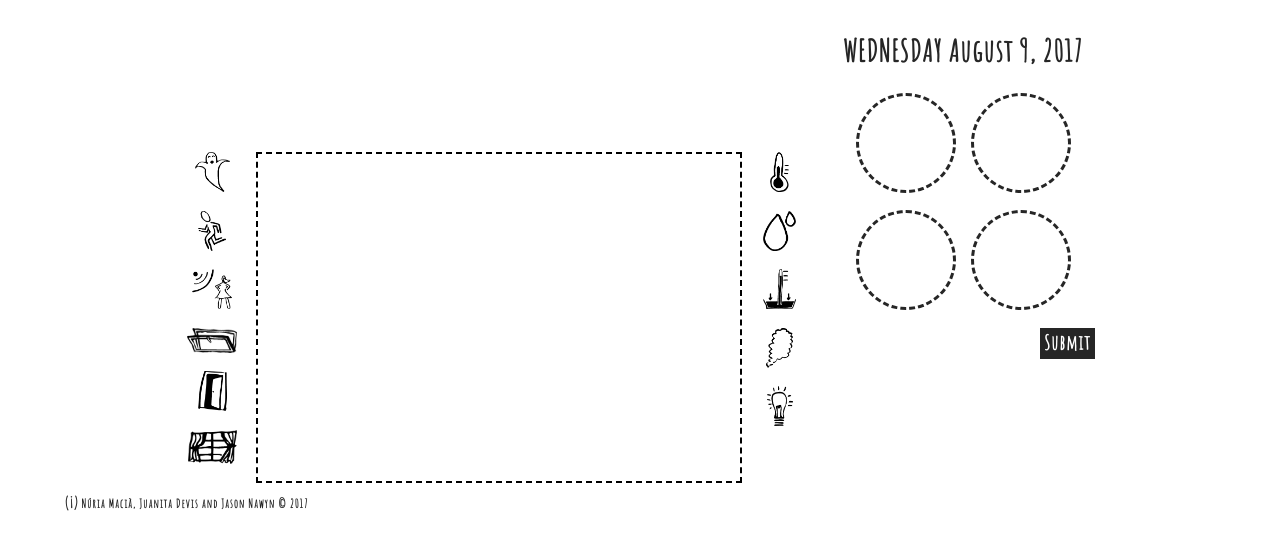
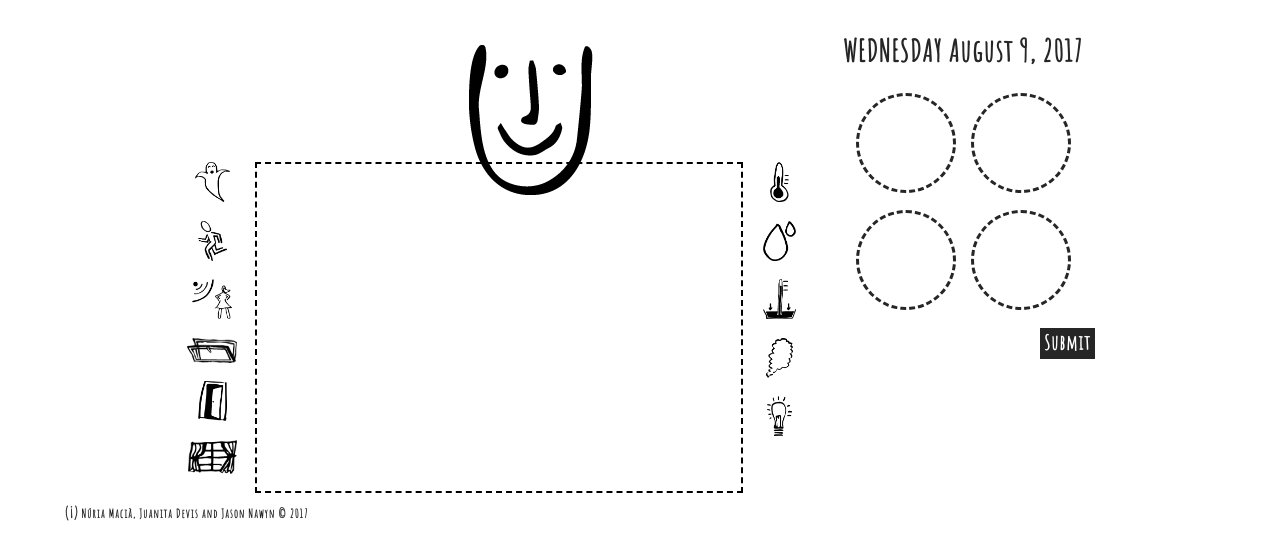
Before and after one commit to nmacia/Electronautes, a PHP site: page /relate.php in a window 1280 px wide. Shown: the part 130-690 px from the top of the page. Run offline with PHP 8.4, Linux system fonts and the light colour scheme; some libraries are stand-ins or nearby versions.

Commit message:
General css reorganization and some emotions tab #18

```diff
--- a/relate.php
+++ b/relate.php
@@ -18,7 +18,25 @@
                 <!-- Drag and drop -->
                 <div class="col-xs-12 col-md-7 no-padding">
 
+                  <!-- Tab emotions -->
+
                     <div class="r-emotions">
+                      <!--Mood-->
+                      <div class="buttonsurvey-mood">
+                       <label>
+                          <input type="radio" name="mood" id="happy" value="happy" />
+                              <figure>
+                                  <img src="./img/emotions/mood-happy.png" alt="I'm happy." />
+                                      <figcaption>Happy</figcaption>
+                              </figure>
+                        </label>
+                        </div>
+                      <!--Energy-->
+                      <!--Temperature-->
+                      <!--Noise-->
+
+
+
                     </div>
 
                     <div class="r-sensorsbox-and-dragbox">
@@ -158,6 +176,7 @@
                     </div>
                   <div class="boxbuttonssurvey">
                     <div class="c-group-box">
+                      <!--Mood, ENERGY, Temperature, Noise -->
                     <div class="circle-group">
                     </div>
                     <div class="circle-group">
--- a/style/style.css
+++ b/style/style.css
@@ -212,6 +212,12 @@ input[type=checkbox]:checked ~ #nav #menu {
 ==================================================
 */
 
+/*
+---------------------------------------------------------
+  05.0 - GENERAL
+---------------------------------------------------------
+*/
+
 .container {
     height: 120px;
     margin-left: auto;
@@ -219,6 +225,15 @@ input[type=checkbox]:checked ~ #nav #menu {
     padding-left: 15px;
     padding-right: 15px;
 }
+
+.bug {
+    float: right;
+}
+
+.button-reportbug img {
+    height: 35px;
+}
+
 
 main .container {
     padding-bottom: 10px;
@@ -457,6 +472,142 @@ input[type=password] {
 }
 
 /*
+---------------------------------------------------------
+  05.1 - RELATE ( Drag and drop relate sensors emotions)
+---------------------------------------------------------
+*/
+
+
+.r-button-sensor  label{
+    width: 100%;
+}
+
+.r-button-sensor img {
+    max-width: 90%;
+    max-height: 40px;
+}
+
+
+.r-button-sensor .img-window-sensor {
+  min-height: 25px;
+}
+
+.r-button-sensor .img-window-sensor {
+  max-width: 50px;
+}
+
+.r-button-sensor label > input + figure {
+  position: relative;
+  height: inherit;
+}
+
+.r-button-sensor  label:hover > figure { /* Invert color for drag and drop */
+	filter: invert(100%);
+}
+
+.r-button-sensor  label:hover > figure > figcaption { /* display figure caption when hover */
+	opacity: 1;
+}
+
+.r-dragbox {
+  float:left;
+    width: 80%;
+    height:initial;
+    margin-left: 1.5%;
+    margin-right: 1.5%;
+    margin-top: 0px;
+    padding: 2.5%;
+    border: .2em dashed black;
+  background-color: rgba(255, 255, 255, 0.72);
+}
+
+.r-dragbox .r-button-sensor img {
+   height: 40px;
+
+}
+
+.r-dragbox .r-button-sensor {
+    max-width: 20%;
+    min-width: 15%;
+    margin: 2px;
+    text-align: center;
+    display: inline-flex;
+
+}
+
+.r-dragbox .r-button-sensor label {
+    padding-top: 5px;
+    padding-bottom: 5px;
+    margin-bottom: 0px;
+
+}
+
+.r-dragbox .r-button-sensor:hover {
+  background-color: #262626;
+  border-radius: 10%;
+}
+
+
+.r-dragbox figcaption {
+
+	font-size: 12px;
+    font-weight: 700;
+    letter-spacing: 1px;
+
+}
+
+.r-emotions {
+  padding-left: 10%;
+  padding-right: 10%;
+  height: 122px;
+  margin-bottom: 10px;
+  margin-top: 0;
+  position: relative;
+  text-align: center;
+  width: 100%;
+
+}
+
+
+.r-sensorsbox-and-dragbox {
+  /* width: 80%; */
+  display: flex;
+  height: 100%
+}
+
+
+.r-sensors-side {
+  width: 10%;
+  height: auto;
+  display: block;
+  margin-bottom: 0px;
+  margin-top: 0;
+  position: relative;
+  text-align: center;
+}
+
+.r-sensors-side .r-button-sensor {
+  max-width: 90%;
+  max-height: auto;
+}
+
+
+.circle-group {
+  border-radius: 100%;
+  border-style: dashed;
+  width: 100px;
+  height: 100px;
+  margin-left: 5%;
+  margin-bottom: 5%;
+  display: inline-flex;
+}
+
+.c-group-box {
+  width: 100%;
+}
+
+
+/*
 ==================================================
   04 - FOOTER
 ==================================================
@@ -494,9 +645,9 @@ footer {
 */
 
 /*
-==================================================
+--------------------------------------------------
   05.1 - DESKTOP
-==================================================
+--------------------------------------------------
 */
 
 @media (min-width : 991px)
@@ -601,9 +752,9 @@ footer {
 
 
 /*
-==================================================
+--------------------------------------------------
   05.2 - SMARTPHONES (Portrait and landscape)
-==================================================
+--------------------------------------------------
 */
 
 @media only screen
@@ -734,6 +885,12 @@ and (max-width : 480px) {
     margin-top: 20px;
   }
 
+  /* reduce the image width of the window img in relate */
+
+  .r-button-sensor .img-window-sensor {
+    max-width: 30px;
+  }
+
 }
 
 
@@ -742,129 +899,3 @@ and (max-width : 480px) {
     font-weight: 800;
     font-size: 15px;
 }
-
-/* Drag and drop relate sensors emotions */
-
-
-.r-button-sensor  label{
-    width: 100%;
-}
-
-.r-button-sensor img {
-    max-width: 90%;
-    max-height: 40px;
-}
-
-
-.r-button-sensor .img-window-sensor {
-  min-height: 25px;
-}
-
-.r-button-sensor .img-window-sensor {
-  max-width: 50px;
-}
-
-.r-button-sensor label > input + figure {
-  position: relative;
-  height: inherit;
-}
-
-.r-button-sensor  label:hover > figure { /* Invert color for drag and drop */
-	filter: invert(100%);
-}
-
-.r-button-sensor  label:hover > figure > figcaption { /* display figure caption when hover */
-	opacity: 1;
-}
-
-.r-dragbox {
-  float:left;
-    width: 80%;
-    height:initial;
-    margin-left: 10px;
-    margin-right: 10px;
-    margin-top: 0px;
-    padding: 2.5%;
-    border: .2em dashed black;
-  background-color: rgba(255, 255, 255, 0.72);
-}
-
-.r-dragbox .r-button-sensor img {
-   height: 40px;
-
-}
-
-.r-dragbox .r-button-sensor {
-    max-width: 20%;
-    min-width: 15%;
-    margin: 2px;
-    text-align: center;
-    display: inline-flex;
-
-}
-
-.r-dragbox .r-button-sensor label {
-    padding-top: 5px;
-    padding-bottom: 5px;
-    margin-bottom: 0px;
-
-}
-
-.r-dragbox .r-button-sensor:hover {
-  background-color: #262626;
-  border-radius: 10%;
-}
-
-
-.r-dragbox figcaption {
-
-	font-size: 12px;
-    font-weight: 700;
-    letter-spacing: 1px;
-
-}
-
-.r-emotions {
-  padding-left: 10%;
-  padding-right: 10%;
-  height: 122px;
-
-}
-
-
-.r-sensorsbox-and-dragbox {
-  /* width: 80%; */
-  display: flex;
-  height: 100%
-}
-
-
-.r-sensors-side {
-  width: 10%;
-  height: auto;
-  display: block;
-  margin-bottom: 0px;
-  margin-top: 0;
-  position: relative;
-  text-align: center;
-}
-
-.r-sensors-side .r-button-sensor {
-  max-width: 90%;
-  max-height: auto;
-}
-
-
-.circle-group {
-  border-radius: 100%;
-  border-style: dashed;
-  width: 100px;
-  height: 100px;
-  margin-left: 5%;
-  margin-bottom: 5%;
-  display: inline-flex;
-}
-
-.c-group-box {
-  width: 100%;
-}
```
